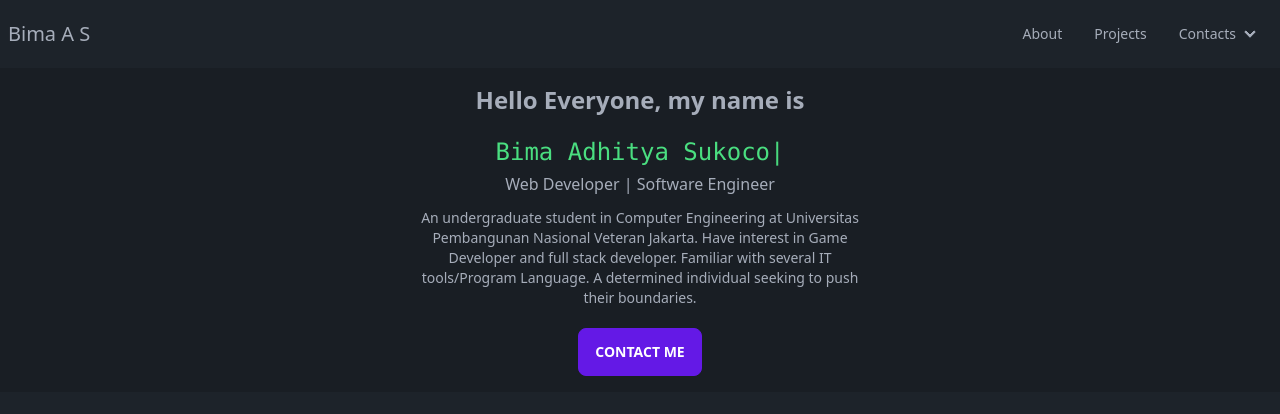
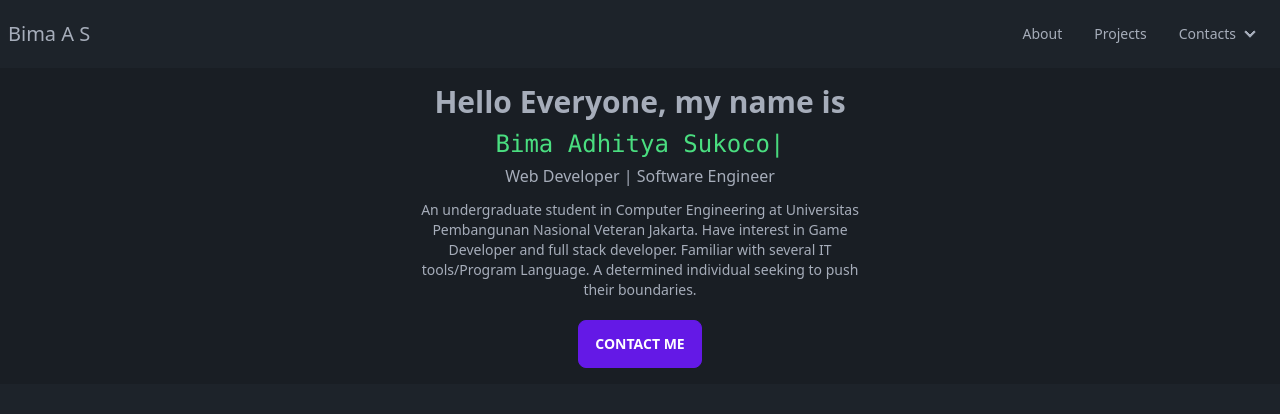
Before and after one commit to BimaAdhityaS/Portofolio, a website: page index.html in a window 1280 px wide. Drawn offline with nearby package versions, Linux system fonts and the light colour scheme.

Commit message:
size fixing

```diff
--- a/index.html
+++ b/index.html
@@ -36,7 +36,7 @@
     <div class="hero bg-base-200">
         <div class="text-center hero-content">
             <div class="max-w-md">
-                <h1 class="mb-5 text-2xl font-bold">
+                <h1 class="mb-2 text-3xl font-bold">
                     Hello Everyone, my name is
                 </h1>
                 <h1 class="mx-auto mb-1 text-2xl text-green-400 font-mono"><span class="typed"></span></h1>
```
Also changed, not shown: dist/output.css.
